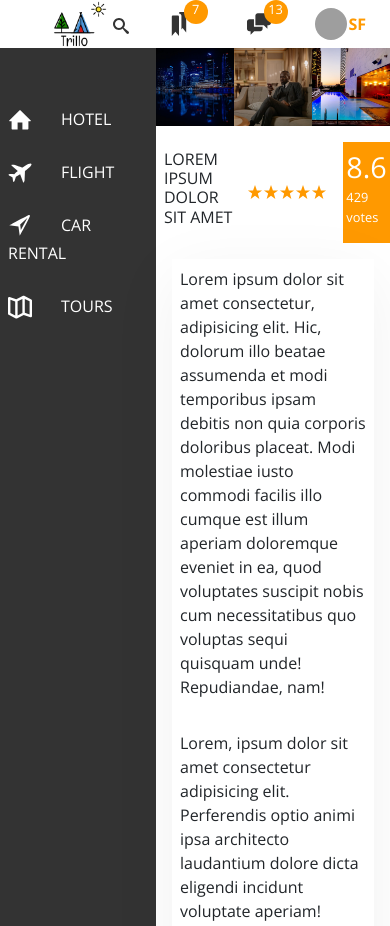
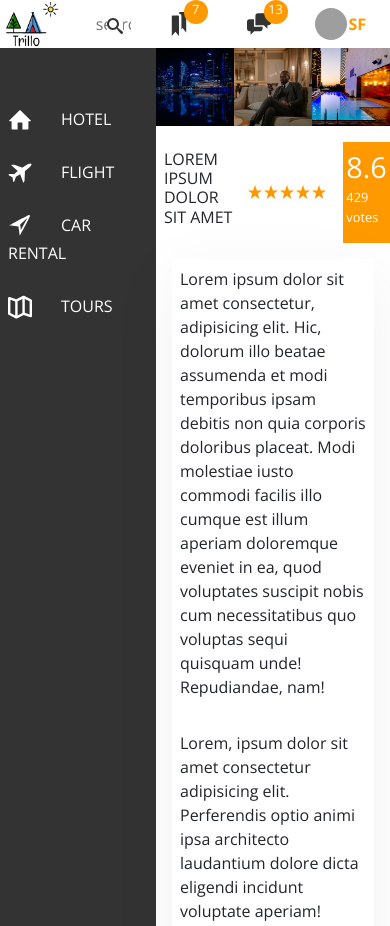
Before and after one commit to Salman-Farshe/Trillo, a website: page index.html in a window 390 px wide. Shown: the top 926 px of the page. Drawn offline with nearby package versions, Linux system fonts and the light colour scheme; grey boxes are pictures that could not be loaded.

Commit message:
making responsive header__section for mobile view

```diff
--- a/sass/layouts/header.scss
+++ b/sass/layouts/header.scss
@@ -18,6 +18,10 @@
 .logo{
     height: 4rem;
     margin-left: 3rem;
+
+    @include responsive(phone){
+        margin-left: 0rem;
+    }
 }
 
 
@@ -30,6 +34,10 @@
     display: flex;
     justify-content: center;
     align-items: center;
+
+    @include responsive(phone){
+        flex: 0 1 30%;
+    }
 
     &__input{
         font-size: inherit;
```
Also changed, not shown: css/style.css.
